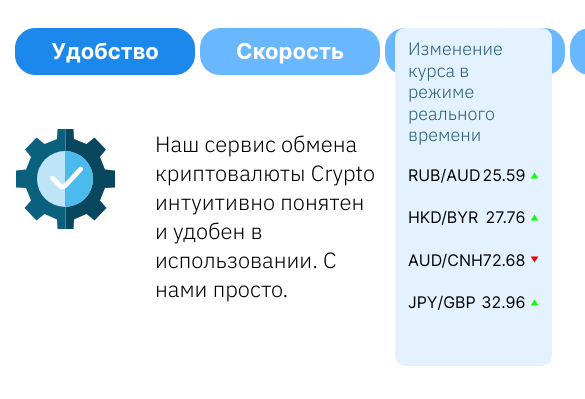
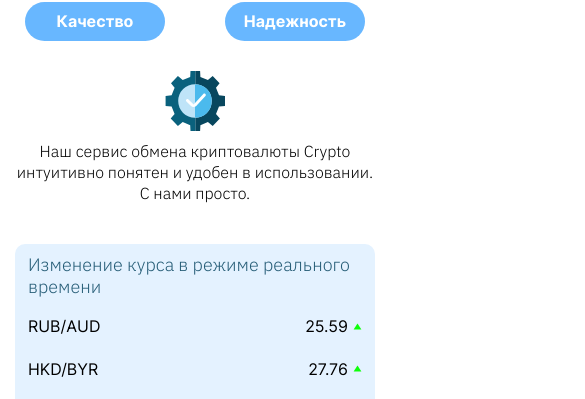
Before and after one commit to chalkinanatalya/Crypto, a plain HTML site: page index.html in a window 390 px wide. Shown: the part 481-880 px from the top of the page, 585 px wide, since content can reach past the window. Drawn offline with Linux system fonts and the light colour scheme.

Commit message:
about us adapt

```diff
--- a/css/module/about-us.css
+++ b/css/module/about-us.css
@@ -24,3 +24,22 @@
 .about-us__exchange-rates {
     max-width: 380px;
 }
+
+@media (max-width: 1024px) {
+    .about-us__title {
+        font-size: 30px;
+        line-height: 36px;
+    }
+
+    .about-us__container {
+        flex-direction: column;
+        align-items: center;
+        gap: 80px;
+    }
+}
+
+@media (max-width: 860px) {
+    .about-us__container {
+        gap: 40px;
+    }
+}
--- a/css/module/advantage.css
+++ b/css/module/advantage.css
@@ -33,6 +33,7 @@
     max-width: 640px;
     margin: 0 auto;
     display: none;
+    align-items: center;
     gap: 40px;
     font-family: 'IBM Plex Sans';
     font-weight: 300;
@@ -71,3 +72,51 @@
 .advantage__item-content_security::before {
     background-image: url('../../img/security.svg');
 }
+
+@media (max-width: 860px) {
+    .advantage__list-btn {
+        margin-bottom: 35px;
+    }
+
+    .advantage__button {
+        width: 160px;
+        height: 39px;
+        font-weight: 700;
+        font-size: 16px;
+        line-height: 19px;
+    }
+
+    .advantage__item-content {
+        font-size: 16px;
+        line-height: 21px;
+    }
+}
+
+@media (max-width: 720px) {
+    .advantage__list-btn {
+        flex-wrap: wrap;
+        max-width: 340px;
+        margin: 0 auto;
+    }
+}
+
+@media (max-width: 480px) {
+    .advantage__list-btn {
+        margin-bottom: 30px;
+    }
+
+    .advantage__button {
+        width: 140px;
+    }
+
+    .advantage__item-content {
+        gap: 10px;
+        flex-direction: column;
+        text-align: center;
+    }
+
+    .advantage__item-content::before {
+        width: 60px;
+        height: 60px;
+    }
+}
```
